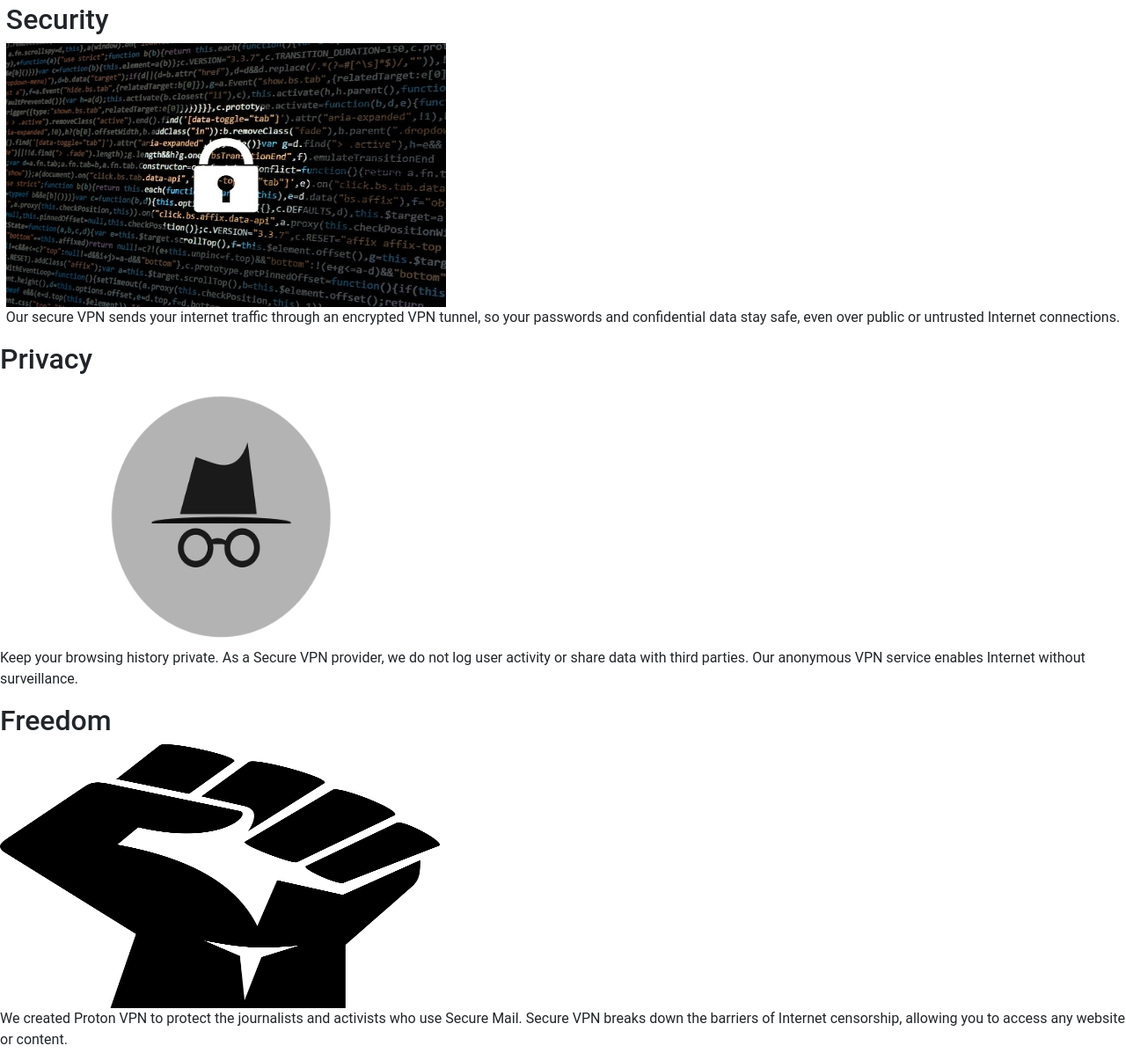
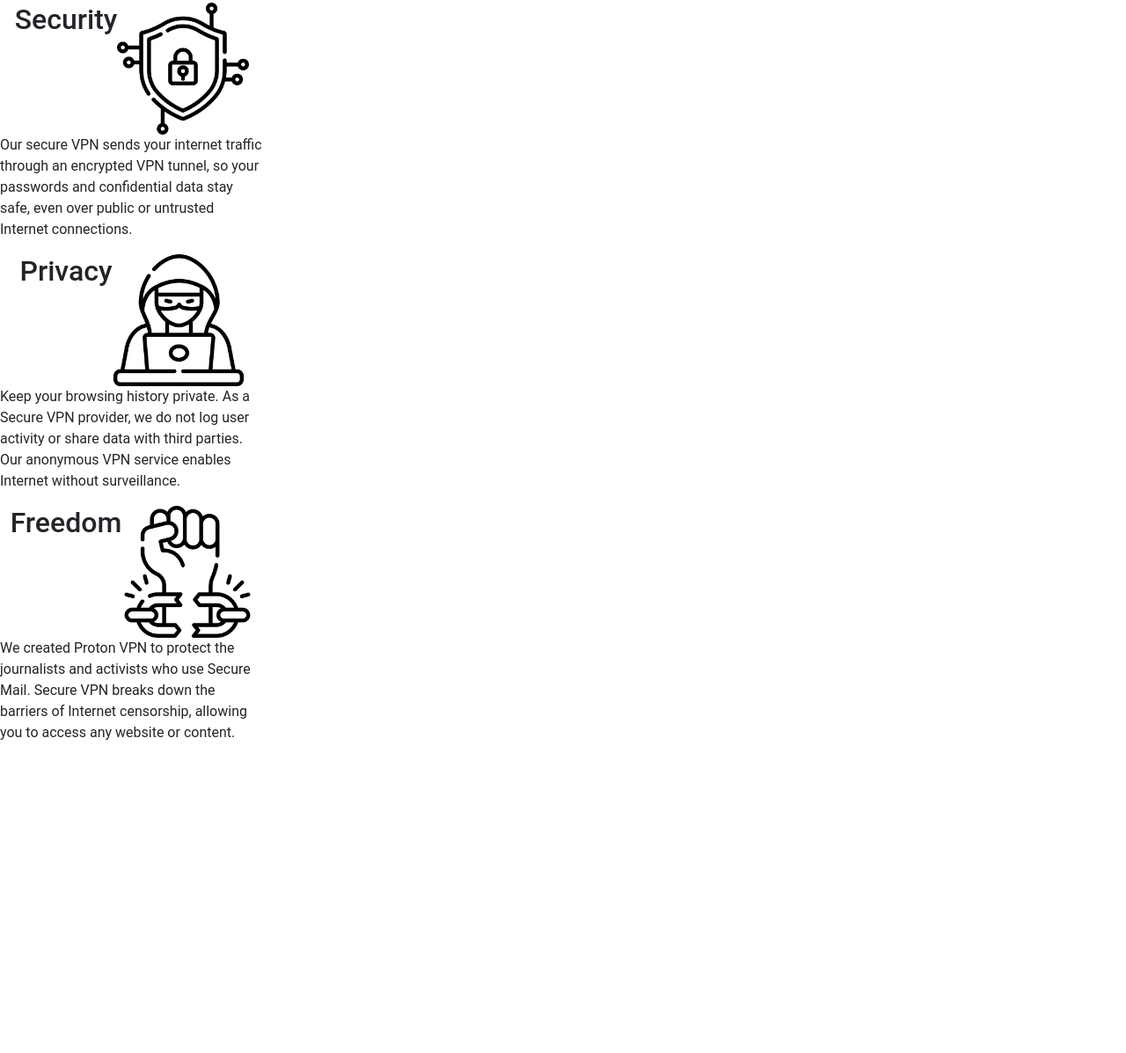
Before and after one commit to Mayankmer/sample-product-page, a plain HTML site: page index.html in a window 1280 px wide. Shown: the part 626-1823 px from the top of the page at 88% size. After the commit the page ends 1487 px from the top, so only its background shows below. Drawn offline with nearby package versions, Linux system fonts and the light colour scheme.

Commit message:
edit html file and modified images folder

```diff
--- a/index.html
+++ b/index.html
@@ -29,20 +29,22 @@
     </div>
     <div class="features">
         <h1>Why use VPN</h1>
-        <div>
+        <div class="tiles">
+            <div class="tiles">
                 <h2>Security</h2>
-            <img src="./images/hacker-gd137debdf_1280.jpg" alt="illustration of internet security">
+                <img src="./images/encrypted.png" alt="illustration of internet security">
                 <p>Our secure VPN sends your internet traffic through an encrypted VPN tunnel, so your passwords and confidential data stay safe, even over public or untrusted Internet connections.</p>
             </div>
-        <div>
+            <div class="tiles">
                 <h2>Privacy</h2>
-            <img src="./images/incognito-g0333a848d_1280.png" alt="illustration of internet pirvacy">
+                <img src="./images/hacker.png" alt="illustration of internet pirvacy">
                 <p>Keep your browsing history private. As a Secure VPN provider, we do not log user activity or share data with third parties. Our anonymous VPN service enables Internet without surveillance.</p>
             </div>
-        <div>
+            <div class="tiles">
                 <h2>Freedom</h2>
-            <img src="./images/fist-gda3cd29bf_1280.png" alt="image of fist">
+                <img src="./images/freedom.png" alt="image of fist">
                 <p>We created Proton VPN to protect the journalists and activists who use Secure Mail. Secure VPN breaks down the barriers of Internet censorship, allowing you to access any website or content.</p>
+            </div>
         </div>
     </div>
 </body>
--- a/styles.css
+++ b/styles.css
@@ -52,6 +52,18 @@
 }
 .features{
     display: flex;
+    flex-direction: column;
+}
+.features div{
+    width: 300px;
+}
+.features img{
+    height: 150px;
+    width: 150px;
+    flex-shrink: 0;
+}
+.tiles{
+    display: flex;
+    flex-wrap: wrap;
     justify-content: center;
-    flex-wrap: wrap;
 }
```
Also changed, not shown: images/encrypted.png (added), images/fist-gda3cd29bf_1280.png (deleted), images/freedom.png (added), images/hacker-gd137debdf_1280.jpg (deleted), images/hacker.png (added), images/incognito-g0333a848d_1280.png (deleted). Lines whose indentation alone changed are shown as unchanged.
